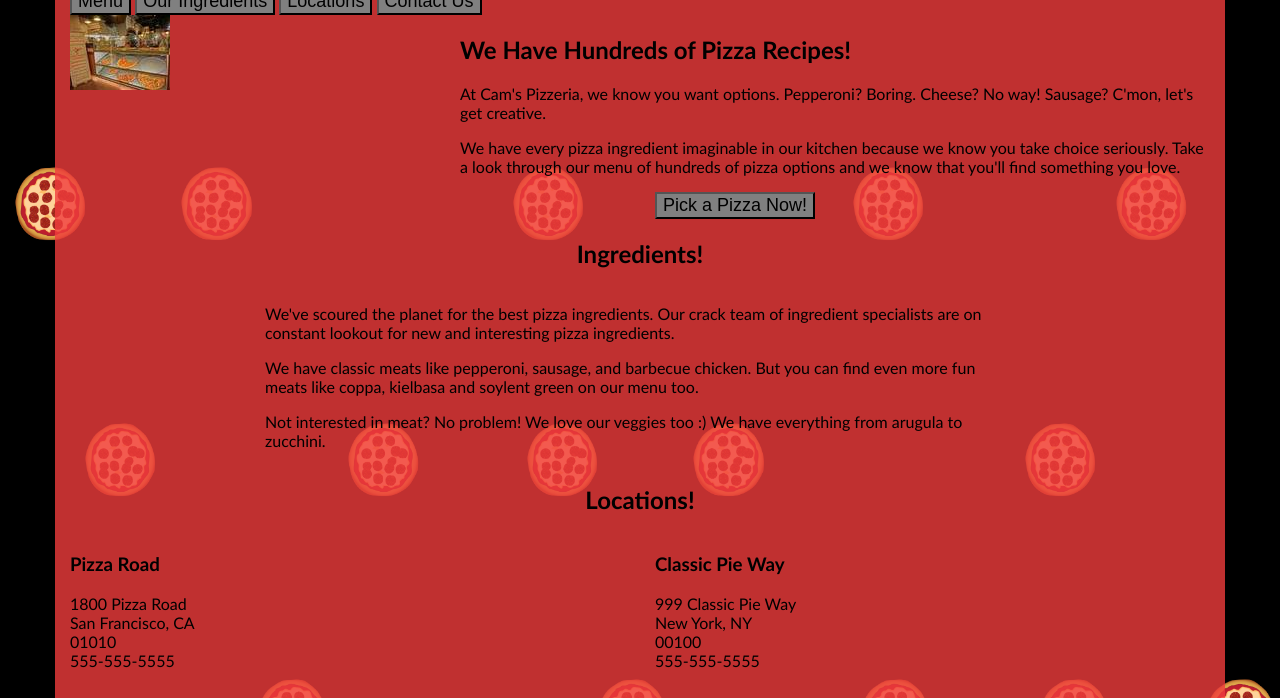
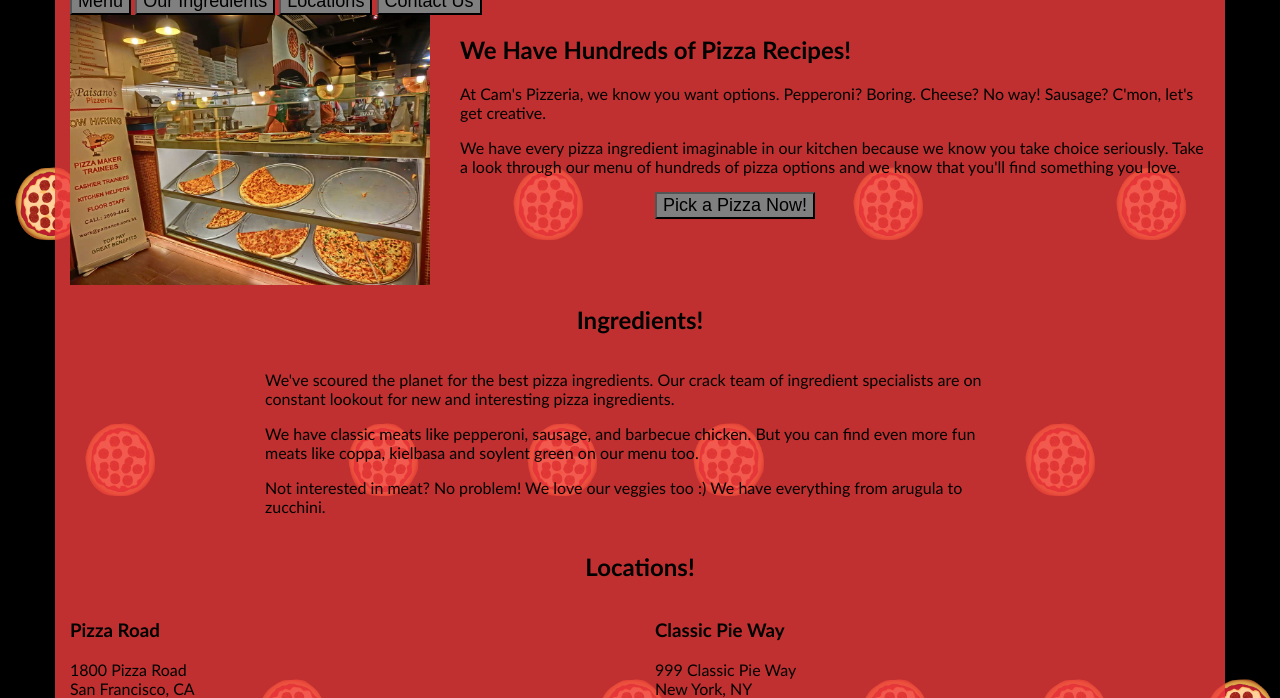
Before and after one commit to hongbinc/Frontend-WebsiteOptimization, a plain HTML site: page views/pizza.html in a window 1280 px wide. Shown: the part 102-800 px from the top of the page. Drawn offline with Linux system fonts and the light colour scheme.

Commit message:
update image

```diff
--- a/views/pizza.html
+++ b/views/pizza.html
@@ -37,7 +37,7 @@
     </div>
     <div id="callToAction" class="row">
       <div class="col-md-4">
-          <img src="../images/pizzeria-small_small.jpg" class="img-responsive"> <!-- Image credit to: http://commons.wikimedia.org/wiki/File:HK_TST_night_%E5%98%89%E8%98%AD%E9%81%93_Granville_Road_restaurant_Paisano's_Pizzeria_pizza_Dec-2013.JPG -->
+          <img src="images/Cam_pizza-small_small.jpg" class="img-responsive"> <!-- Image credit to: http://commons.wikimedia.org/wiki/File:HK_TST_night_%E5%98%89%E8%98%AD%E9%81%93_Granville_Road_restaurant_Paisano's_Pizzeria_pizza_Dec-2013.JPG -->
       </div>
       <div class="col-md-8">
         <div class="row">
```
Also changed, not shown: views/images/Cam_pizza-small_small.jpg (added).
